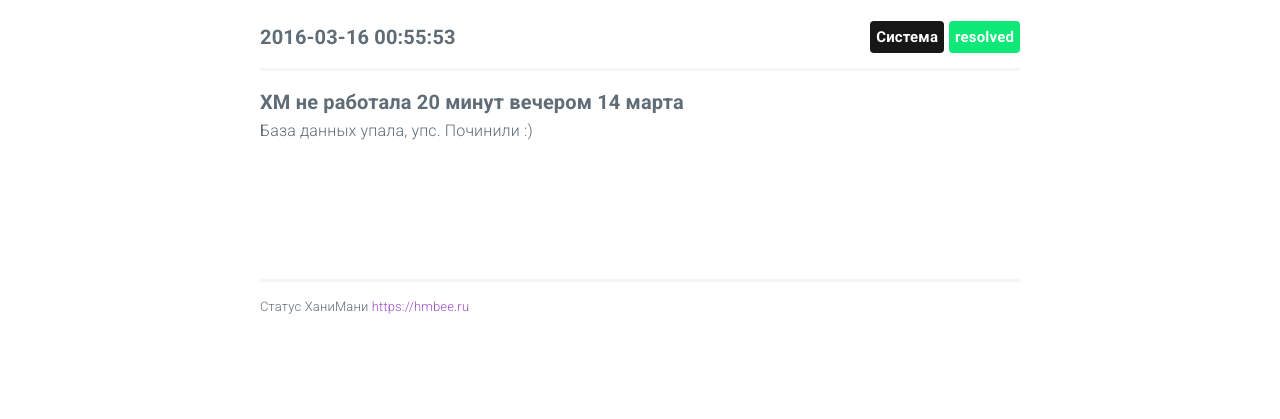
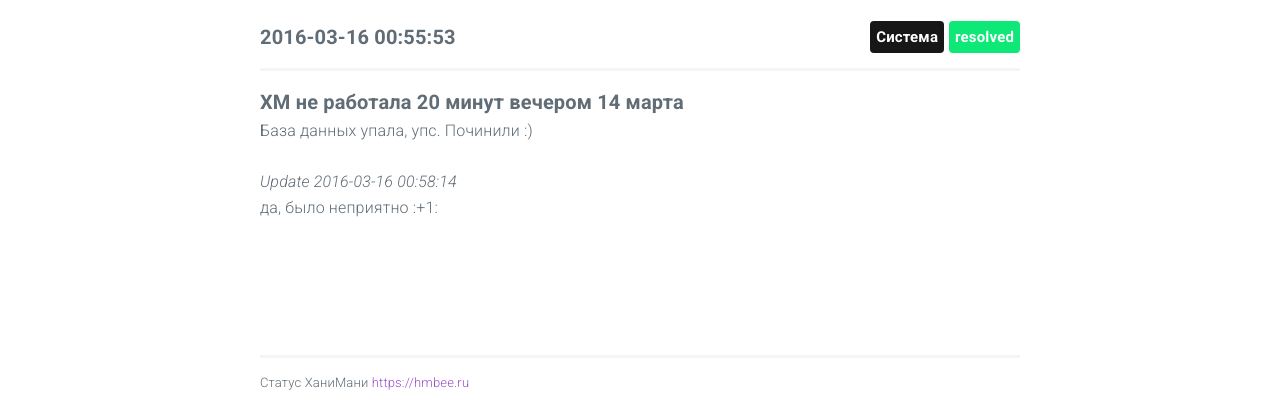
Before and after one commit to iabdulin/honeymoney_status_page, a plain HTML site: page index.html in a window 1280 px wide. Shown: the part 438-857 px from the top of the page. Before the commit the page ends 800 px from the top, so only its background shows below. Drawn offline with nearby package versions, Linux system fonts and the light colour scheme.

Commit message:
update index

```diff
--- a/index.html
+++ b/index.html
@@ -61,6 +61,10 @@
 						<span class="title">ХМ не работала 20 минут вечером 14 марта</span>
 						<p>База данных упала, упс. Починили :)</p>
 
+							<p><em>Update 2016-03-16 00:58:14</em><br/>
+							да, было неприятно :+1:
+							</p>
+
 					</div>
 
 
```
